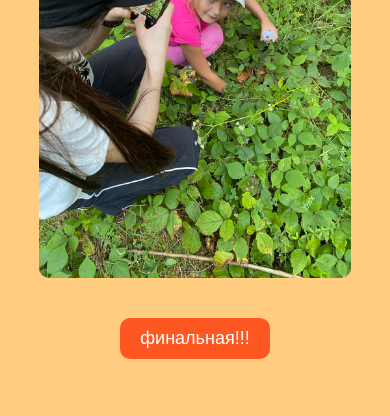
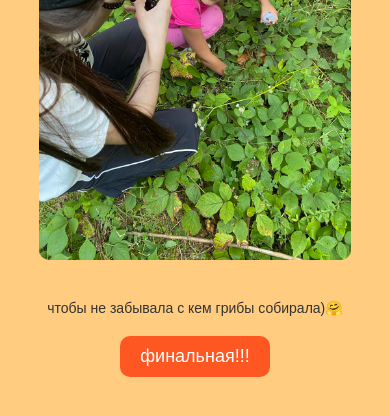
Before and after one commit to pampill/forKira, a plain HTML site: page index.html in a window 390 px wide. Shown: the part 3398-3814 px from the top of the page. Drawn offline with Linux system fonts and the light colour scheme.

Commit message:
12 commit

```diff
--- a/css/style.css
+++ b/css/style.css
@@ -151,10 +151,36 @@ body {
     margin-bottom: 20px;
     border-radius: 10px;
 }
+.section-text {
+    font-size: 18px; /* Размер текста */
+    margin: 20px 0; /* Отступы сверху и снизу */
+    color: #333; /* Цвет текста */
+    text-align: center; /* Выравнивание по центру */
+    max-width: 80%; /* Максимальная ширина текста */
+    margin-left: auto;
+    margin-right: auto; /* Центрирование текста */
+}
+
+/* Медиазапрос для экранов с шириной до 768px (например, iPads) */
+@media (max-width: 768px) {
+    .final-image {
+        width: 90%; /* Немного увеличиваем ширину на планшетах */
+        max-width: 500px; /* Максимальная ширина изображения */
+    }
+
+    .section-text {
+        font-size: 16px; /* Меньший размер текста на планшетах */
+    }
+}
+
 /* Медиазапрос для экранов с шириной до 480px (например, iPhones) */
 @media (max-width: 480px) {
     .final-image {
         width: 80%; /* Изображение занимает всю ширину экрана */
         max-width: 400px; /* Ограничиваем максимальную ширину для небольших экранов */
     }
+
+    .section-text {
+        font-size: 14px; /* Меньше текст на маленьких экранах */
+    }
 }
--- a/index.html
+++ b/index.html
@@ -33,7 +33,9 @@
 
     <div class="section">
         <img class="final-image" src="img/gribi.jpg" alt="gribi">
-        <span class="text-container fade-in" id="typewriter5"></span>
+        <div class="section-text">
+            чтобы не забывала с кем грибы собирала)🤗
+        </div>
         <button class="button" onclick="scrollToNext(5)">финальная!!!</button>
     </div>
 
```
